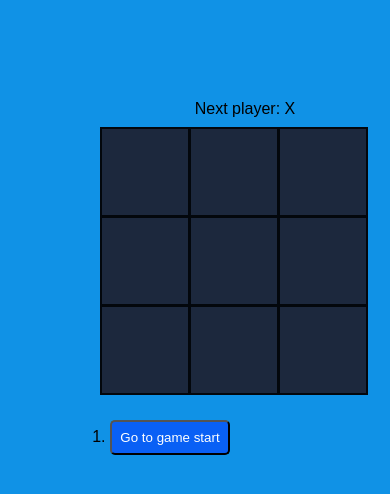
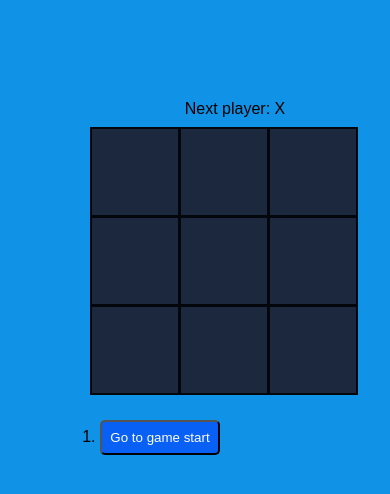
Before and after one commit to Kieran-en/tic-tac-toe, a React (Create React App) app: page / in a window 390 px wide. Shown: the top 494 px of the page. Built offline with nearby package versions, Linux system fonts and the light colour scheme.

Commit message:
fixing display on mobile

```diff
--- a/src/index.css
+++ b/src/index.css
@@ -111,7 +111,7 @@ body {
   .game {
     display: flex;
     flex-direction: column;
-    margin: 100px 80px;
+    margin: 100px 70px;
     width: 300px;
   }
   .game-info ol {
```
